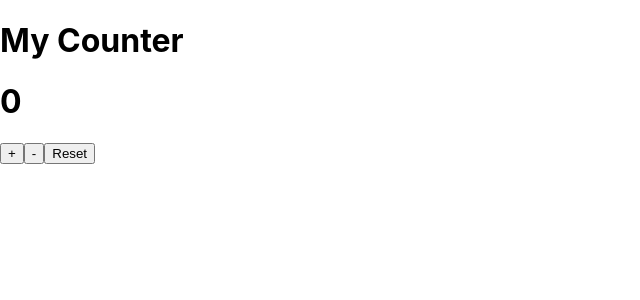
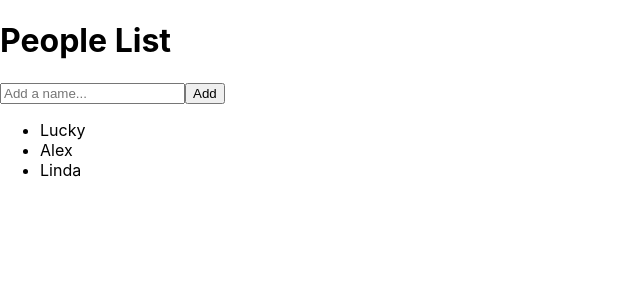
Before and after one commit to luckyparadis13/react-counter-app, a React (Create React App) app: page / in a window 1280 px wide. Shown: the top 300 px of the page, without its empty margins (0-640 px from the left). Built offline with nearby package versions, Linux system fonts and the light colour scheme.

Commit message:
Added people list with state and input

```diff
--- a/src/App.js
+++ b/src/App.js
@@ -1,21 +1,29 @@
 import { useState } from "react";
 
-function Counter() {
-  const [count, setCount] = useState(0);
+function App() {
+  const [people, setPeople] = useState(["Lucky", "Alex", "Linda"]);
+  const [input, setInput] = useState("");
+
+  function addPerson() {
+    if (input === "") return;
+    setPeople([...people, input]);
+    setInput("");
+  }
+
   return (
     <div>
-      <h1>{count}</h1>
-      <button onClick={() => setCount(count + 1)}>+</button>
-      <button onClick={() => setCount(count > 0 ? count - 1 : 0)}>-</button>
-      <button onClick={() => setCount(0)}>Reset</button>
-    </div>
-  );
-}
-function App() {
-  return (
-    <div>
-      <h1>My Counter</h1>
-      <Counter />
+      <h1>People List</h1>
+      <input
+        value={input}
+        onChange={(e) => setInput(e.target.value)}
+        placeholder="Add a name..."
+      />
+      <button onClick={addPerson}>Add</button>
+      <ul>
+        {people.map((person, index) => (
+          <li key={index}>{person}</li>
+        ))}
+      </ul>
     </div>
   );
 }
```
